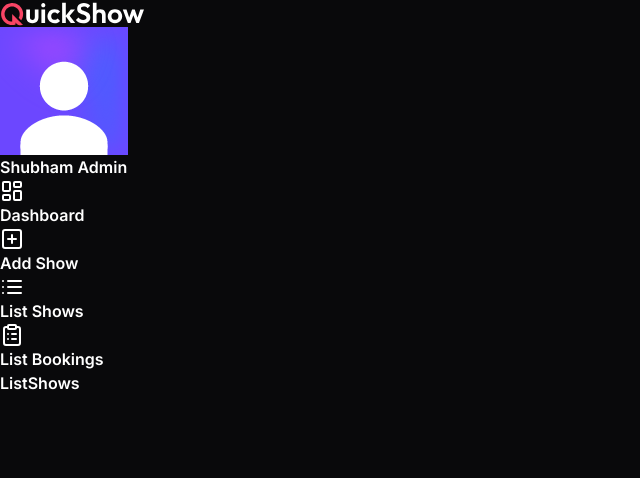
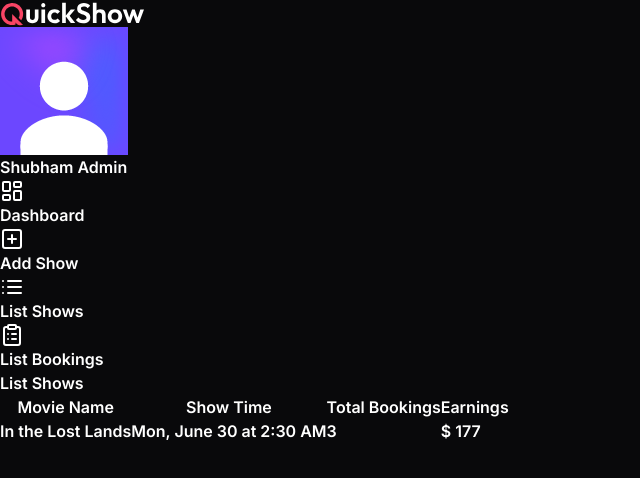
Before and after one commit to Shubhammid/movie-booking, a React (Vite) app in the folder client/: page /admin/list-shows in a window 1280 px wide. Shown: the top 478 px of the page, without its empty margins (0-640 px from the left). Built offline with nearby package versions, Linux system fonts and the light colour scheme.

Commit message:
List Shows completed

```diff
--- a/client/src/pages/admin/ListShows.jsx
+++ b/client/src/pages/admin/ListShows.jsx
@@ -1,4 +1,8 @@
-import React, { useState } from "react";
+import React, { useEffect, useState } from "react";
+import { dummyShowsData } from "../../assets/assets";
+import Loading from "../../components/Loading";
+import Title from "../../components/admin/Title";
+import { dateFormat } from "../../lib/dateFormat";
 
 const ListShows = () => {
   const currency = import.meta.env.VITE_CURRENCY;
@@ -6,7 +10,67 @@
   const [shows, setShows] = useState([]);
   const [loading, setLoading] = useState(true);
 
-  return <div>ListShows</div>;
+  const getAllShows = async () => {
+    try {
+      setShows([
+        {
+          movie: dummyShowsData[0],
+          showDateTime: "2025-06-30T02:30:00.000Z",
+          showPrice: 59,
+          occupiedSeats: {
+            A1: "user_1",
+            B1: "user_2",
+            C11: "user_3",
+          },
+        },
+      ]);
+      setLoading(false);
+    } catch (error) {
+      console.error(error);
+    }
+  };
+
+  useEffect(() => {
+    getAllShows();
+  }, []);
+
+  return !loading ? (
+    <>
+      <Title text1="List" text2="Shows" />
+      <div className="max-w-4xl mt-6 overflow-x-auto">
+        <table className="w-full border-collapse rounded-md overflow-hidden text-nowrap">
+          <thead>
+            <tr className="bg-primary/20 text-left text-white">
+              <th className="p-2 font-medium pl-5">Movie Name</th>
+              <th className="p-2 font-medium">Show Time</th>
+              <th className="p-2 font-medium">Total Bookings</th>
+              <th className="p-2 font-medium">Earnings</th>
+            </tr>
+          </thead>
+          <tbody className="text-sm font-light">
+            {shows.map((show, index) => (
+              <tr
+                key={index}
+                className="border-b border-primary/10 bg-primary/5 even:bg-primary/10"
+              >
+                <td className="p-2 min-w-45 pl-5">{show.movie.title}</td>
+                <td className="p-2">{dateFormat(show.showDateTime)}</td>
+                <td className="p-2">
+                  {Object.keys(show.occupiedSeats).length}
+                </td>
+                <td className="p-2">
+                  {currency}{" "}
+                  {Object.keys(show.occupiedSeats).length * show.showPrice}
+                </td>
+              </tr>
+            ))}
+          </tbody>
+        </table>
+      </div>
+    </>
+  ) : (
+    <Loading />
+  );
 };
 
 export default ListShows;
```
